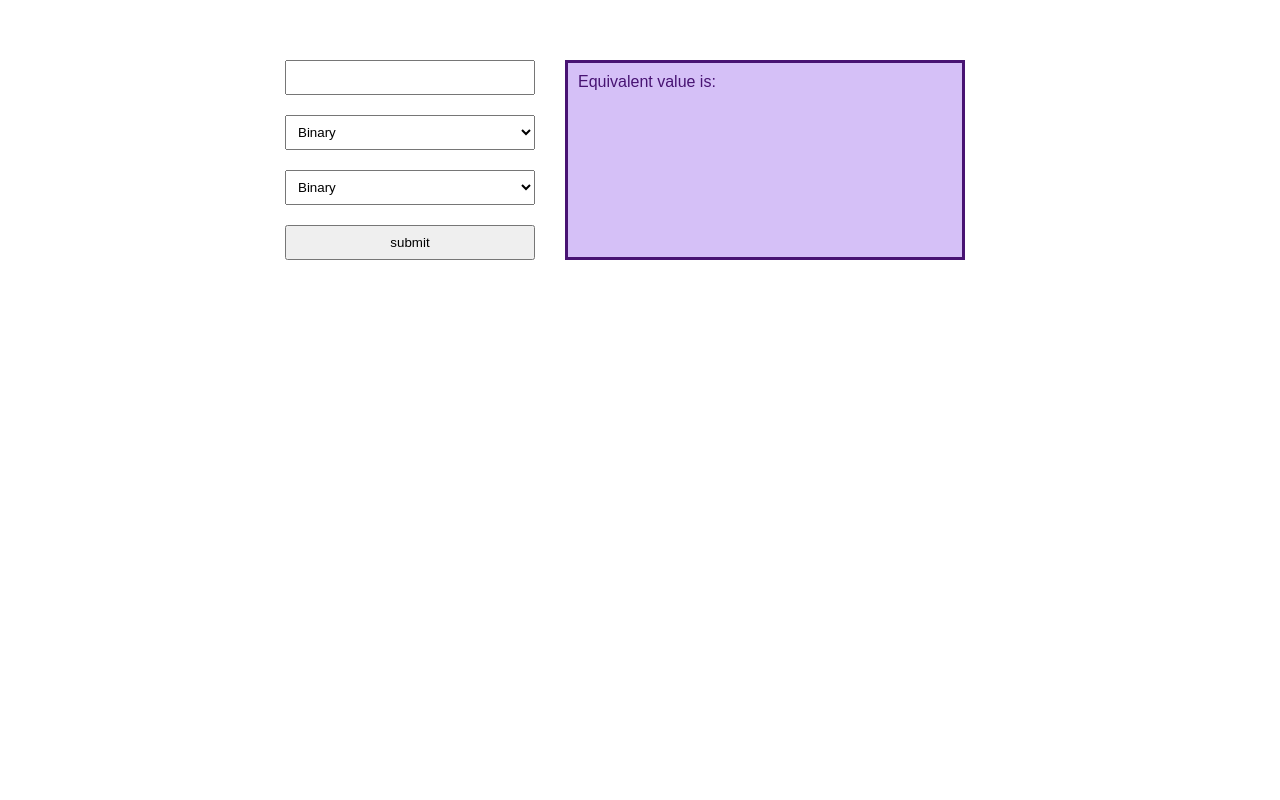
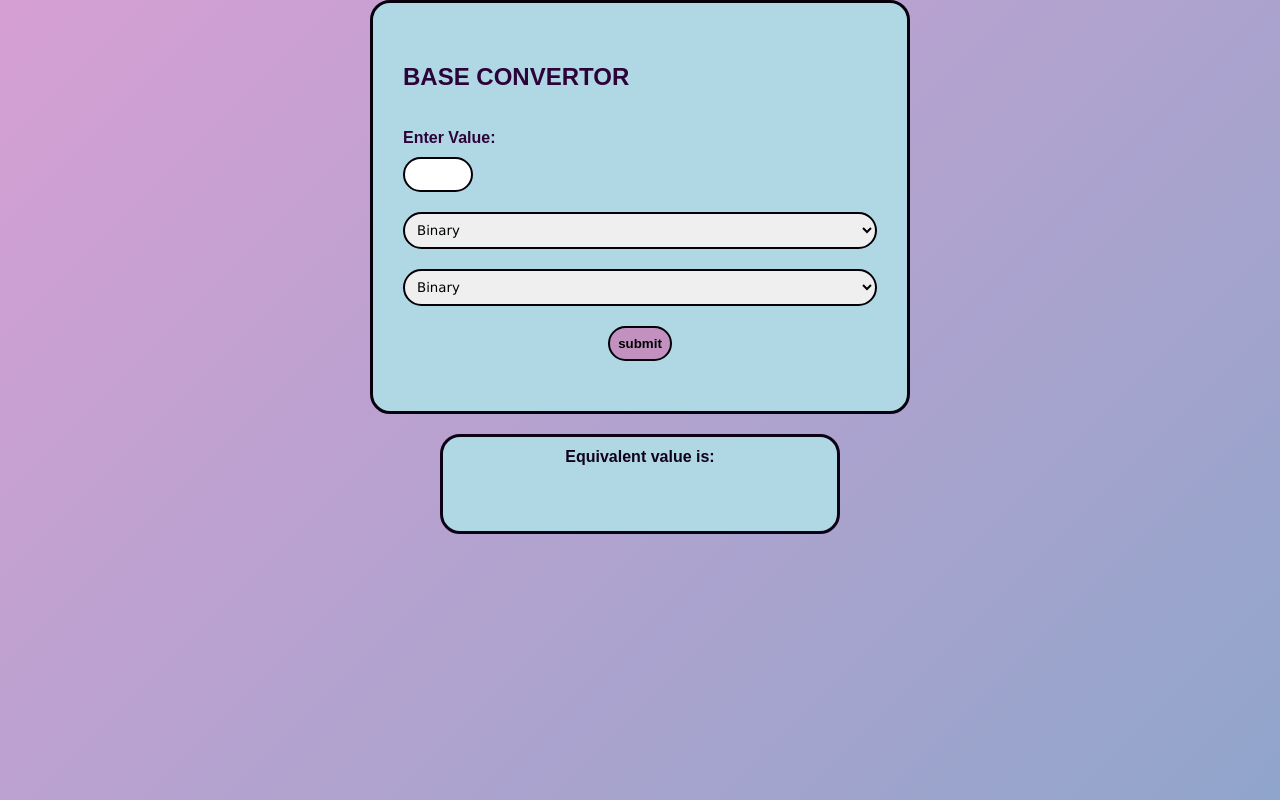
Before and after one commit to Shreya-3107/number-conversion, a plain HTML site: page index.html in a window 1280 px wide. Drawn offline with Linux system fonts and the light colour scheme.

Commit message:
commited

```diff
--- a/index.html
+++ b/index.html
@@ -7,10 +7,11 @@
     <link rel="stylesheet" href="style.css" />
   </head>
   <body>
-    <div id="main">
-      <div id="input">
+    <div class="main">
+      <div class="input">
+        <h2>BASE CONVERTOR</h2><br>
         <form action="" id="input-form">
-          <input type="text" id="inputNumber" class="inp" />
+          <b>Enter Value:</b><input type="text" id="inputNumber" class="inp" />
           <select id="input-type" class="inp">
             <option value="bin" id="b-i">Binary</option>
             <option value="oct" id="o-i">Octal</option>
@@ -21,13 +22,15 @@
             <option value="oct" id="o-o">Octal</option>
             <option value="dec" id="d-o">Decimal</option>
           </select>
-          <button id="sub" class="inp">submit</button>
+          <center><button id="sub" class="inp"><b>submit</b></button></center>
         </form>
       </div>
+      <center>
       <div id="output">
-        Equivalent <span id="showType"></span> value is: <br>
+        <b>Equivalent </b><span id="showType"></span> <b>value is:</b><br>
         <span id="showValue"></span>
       </div>
+    </center>
     </div>
     <script src="script.js"></script>
   </body>
--- a/script.js
+++ b/script.js
@@ -213,7 +213,7 @@ document.getElementById("input-form").addEventListener("submit", function (event
             opValueDisplay.innerHTML = opNum;
             break;
         }
-
         break;
     }
   });
+  inputType.innerHTML="";
--- a/style.css
+++ b/style.css
@@ -2,24 +2,48 @@
     margin: 0px;
     padding: 0px;
     box-sizing: border-box;
-    font-family: Arial, Helvetica, sans-serif;
+    font-family: 'Poppins', sans-serif;
+
 }
 
-#main{
-    margin: 50px;
+.main{
+    width: 100%;
+    min-height: 100vh;
+    background: linear-gradient(135deg, #d69fd3, #90a5cb);
+}
+
+.input{
+    width: 100%;
+    max-width: 540px;
+    background: #b0d7e4;
+    border: 3px solid rgb(7, 1, 12);
+    margin: 0px auto 20px;
+    padding: 50px 30px 40px;
+    border-radius: 20px;
+}
+
+.input h2{
+    color: #2b0338;
+    margin-top: 10px;
     display: flex;
-    justify-content: center;
+    align-items: center;
+    margin-bottom: 20px;
 }
 
 #input-form{
     display: flex;
     flex-direction: column;
+    border-radius: 50px;
+    color: #2b0338;
 }
 
 .inp{
     margin: 10px 0px;
+    font-family: 'Lucida Sans', 'Lucida Sans Regular', 'Lucida Grande', 'Lucida Sans Unicode', Geneva, Verdana, sans-serif;
     padding: 8px;
-    display: inline-block;
+    display: flex;
+    border: 2px solid rgb(4, 0, 7);
+    border-radius: 20px;
 }
 
 .inp:focus{
@@ -28,17 +52,24 @@
 }
 
 #inputNumber{
-    width: 250px;
+    width: 70px;
+    display: flex;
+}
+
+#sub{
+    background-color: #c291c0;
 }
 
 #output{
     margin: 10px 30px;
+    font-family: 'Lucida Sans', 'Lucida Sans Regular', 'Lucida Grande', 'Lucida Sans Unicode', Geneva, Verdana, sans-serif;
     padding: 10px;
-    background-color: rgb(213, 192, 247);
-    border: 3px solid rgb(72, 19, 115);
-    height: 200px;
+    background-color: #b0d7e4;
+    border: 3px solid rgb(13, 1, 22);
+    height: 100px;
     width: 400px;
-    color: rgb(72, 19, 115);
+    border-radius: 20px;
+    color: rgb(16, 1, 28);
 }
 
 #showValue{
```
